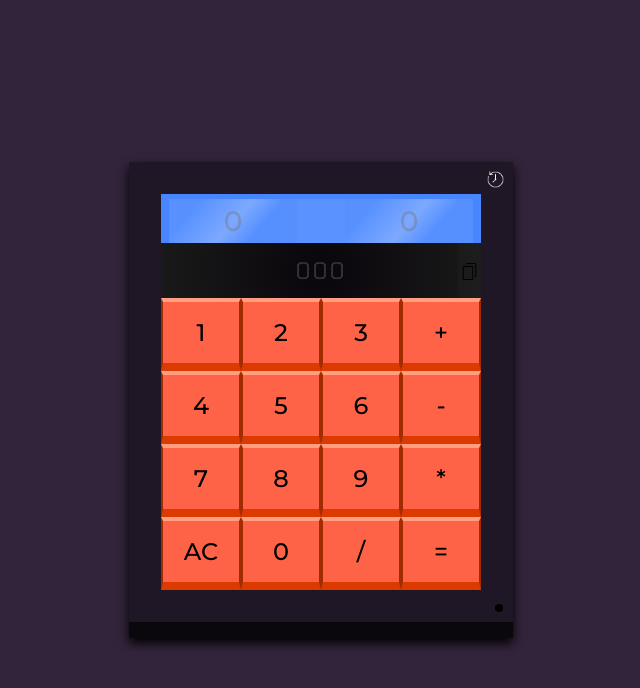
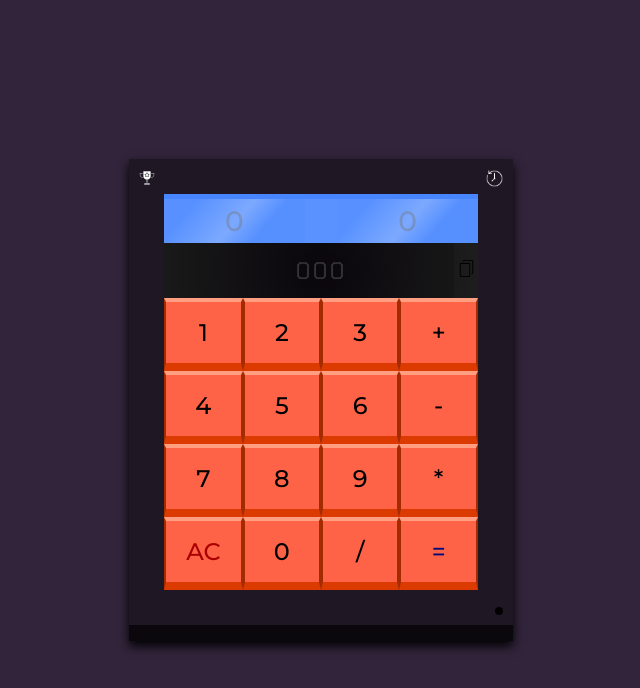
Before and after one commit to RafaelD-S/Calculadora-React, a React (Vite) app: page / in a window 1280 px wide. Shown: the top 688 px of the page, without its empty margins (319-959 px from the left). Built offline with nearby package versions, Linux system fonts and the light colour scheme.

Commit message:
Adição de Conquistas / Mudança na lógica de calculo / Estilização / Adição de botão para apagar histórico

```diff
--- a/src/components/Calculadora.jsx
+++ b/src/components/Calculadora.jsx
@@ -1,8 +1,9 @@
-import { useState } from "react"
+import { useEffect, useState } from "react"
 import styled, {createGlobalStyle} from "styled-components"
+import {CopyToClipboard} from 'react-copy-to-clipboard';
 import History from '../assets/history.png'
 import Copy from '../assets/copy.png'
-import {CopyToClipboard} from 'react-copy-to-clipboard';
+import Trophy from '../assets/trofeu.png'
 
 
 // Reset e modificações na body
@@ -25,19 +26,19 @@ body {
 
 const ContainerCalculadora = styled.section `
 
+    display: flex;
     position: absolute;
+    top: 0;
     bottom: 0;
-    top: 0;
+    right: 0;
     left: 0;
-    right: 0;
     margin: auto;
-    display: flex;
     flex-direction: column;
     max-width: 24rem;
     max-height: fit-content;
     width: 100%;
-    background-color: rgba(0, 0, 0, 0.365);
-    padding: 2rem;
+    background-color: #201725;
+    padding: 2.2rem;
     box-shadow: 0 5px 10px black;
     transition: left 2s ease-in-out;
     border-bottom: 1rem solid rgba(0, 0, 0, 0.659);
@@ -57,9 +58,9 @@ const AreaDosInputs = styled.div `
     border-top: 5px solid #4786FF;
 
     input {
-        width: 40%;
+        width: 50%;
+        border: none;
         font-size: 1.75rem;
-        border: none;
         padding: .3rem;
         text-align: center;
         background: rgb(255,255,255);
@@ -69,7 +70,7 @@ const AreaDosInputs = styled.div `
        outline: none;
     }
     input:nth-child(2) {
-        width: 15%;
+        width: 11.4%;
         background: rgba(255,255,255, 0.1)
     }
 
@@ -93,18 +94,23 @@ const AreaDosBotoes = styled.div `
     flex-wrap: wrap;
 
     button {
+        font-size: 1.5rem;
         flex-grow: 0;
         flex-shrink: 0;
         border-top: .3rem solid rgb(255, 158, 128);
         border-bottom: .5rem solid rgb(219, 58, 0);
         flex-basis: 25%;
         border-inline: 2px solid rgb(162, 43, 0);
-        font-size: 1.5rem;;
         padding: 1rem 0;
         background-color: #ff6347;
         cursor: pointer;
     }
-
+    .resultado {
+        color: #030978;
+    }
+    .apagar {
+        color: #aa0000;
+    }
 `
 const BotaoSecreto = styled.div `
 
@@ -119,20 +125,16 @@ const BotaoSecreto = styled.div `
 const BotaoHistorico = styled.div `
 
     position: absolute;
-    top: 9px;
-    right: 9px;
+    top: 11px;
+    right: 10px;
     cursor: pointer;
     z-index: +3;
-    transition: opacity .2s ease;
 
     img {
         width: 17px;
     }
-    &:active {
-        opacity: .6;
-    }
 `
-const ContainerHistorico = styled.div `
+const ContainerHistorico = styled.section `
 
     position: absolute;
     z-index: +2;
@@ -146,22 +148,28 @@ const ContainerHistorico = styled.div `
     display: flex;
     align-items: center;
     justify-content: center;
+    flex-direction: column;
 
+    div:nth-child(1) {
+        border: 2px solid gray;
+        padding: .5rem;
+        width: 90%;
+        overflow: hidden scroll;
+        height: 77%;
+        background: radial-gradient(circle, rgba(0, 0, 0, 0.653) 10%, rgb(25, 25, 25) 98%);
+    }
+    div::-webkit-scrollbar {
+        display: none;
+    }
     ul {
-        width: 90%;
-        height: 84%;
+        display: flex;
+        flex-direction: column-reverse;
         list-style: none;
-        border: 2px solid gray;
-        display: flex;
-        padding: .5rem;
-        overflow: hidden;
-        justify-content: flex-end;
-        flex-direction: column-reverse;
-        background: radial-gradient(circle, rgba(0, 0, 0, 0.653) 10%, rgb(25, 25, 25) 98%);
     }
     ul li {
         color: #fff;
         font-family: "Chakra Petch";
+    	overflow-wrap: break-word;
         font-size: 1.25rem;
         padding: .6rem 1rem;
         margin: .2rem 0;
@@ -169,12 +177,25 @@ const ContainerHistorico = styled.div `
         background-color: rgba(73, 108, 77, 0.112);
     }
 `
+const BotaoApagarHistorico = styled.div `
+    width: 90%;
+    text-align: center;
+    background-color: rgba(0,0,0,0.5);
+    letter-spacing: 2px;
+    padding: .35rem;
+    cursor: pointer;
+    transition: letter-spacing .1s ease;
+
+    &:hover {
+        letter-spacing: 2.5px;
+    }
+`
 
 const BotaoCopiar = styled.div `
 
     position: absolute;
     top: 5rem;
-    right: 2rem;
+    right: 2.2rem;
     height: 3.7rem;
     display: flex;
     align-items: center;
@@ -199,14 +220,111 @@ const CopiadoComSucesso = styled.div `
     color: #fff;
     position: absolute;
     height: 2rem;
-    left: 2rem;
-    right: 2rem;
+    left: 2.2rem;
+    right: 2.2rem;
     display: flex;
     align-items: center;
     justify-content: center;
     overflow: hidden;
     transition: top .15s ease-in-out;
 
+`
+const BotaoConquistas = styled.div `
+
+    position: absolute;
+    display: flex;
+    top: 11px;
+    left: 10px;
+    cursor: pointer;
+    z-index: +3;
+    border-radius: 50%;
+
+    img {
+        width: 16px;
+        height: 16px;
+    }
+
+`
+const ContainerConquistas = styled.section `
+    position: absolute;
+    top: 0;
+    left: 0;
+    right: 0;
+    z-index: +2;
+    background-color: #201725;
+    overflow: hidden;
+    color: white;
+    display: flex;
+    align-items: center;
+    justify-content: center;
+
+ ul {
+	width: 90%;
+	height: 84%;
+	list-style: none;
+	border: 2px solid gray;
+	padding: .5rem;
+	gap: 8px;
+	overflow: hidden;
+	display: flex;
+	justify-content: flex-end;
+	flex-direction: column-reverse;
+	background: radial-gradient(circle, rgba(0, 0, 0, 0.653) 10%, rgb(25, 25, 25) 98%);
+	}
+ ul li {
+	color: #fff;
+	display: flex;
+	justify-content: flex-start;
+	align-items: center;
+	letter-spacing: 1px;
+	border: 1px solid gold;
+    box-shadow: inset 0 0 5px rgb(255, 153, 0);
+	background-color: #2017255c;
+	padding: .5rem 1rem;
+	gap: 15px;
+	font-family: "Chakra Petch";
+    }
+ ul img {
+	width: 30px;
+	height: 30px;
+}
+`
+
+const AlertConquista = styled.section `
+
+    background-color: rgba(31, 34, 47, 0.868);
+    display: flex;
+    justify-content: flex-start;
+    display: flex;
+    color: #fff;
+    position: absolute;
+    max-width: 27.5rem;
+    width: 90%;
+    border-radius: 50px;
+    margin: auto;
+    border: 1px solid rgba(255, 217, 0, 0.802);
+    border-inline: 3px solid rgb(255, 153, 0);
+    z-index: +4;
+    left: 0;
+    right: 0;
+    padding: .65rem 1rem;
+    transform: top .5s ease-in-out;
+    box-shadow: 0 0 5px gold;
+    transition: top .4s cubic-bezier(0.95, -0.24, 0, 1.25);
+
+    h3 {
+        color: rgb(241, 215, 41);
+    }
+    div {
+        display: flex;
+        flex-direction: column;
+        padding-left: 1rem;
+        justify-content: space-around;
+    }
+    figure, img {
+        width: 2.5rem;
+        height: 2.5rem;
+    }
 `
 
 export default function Calculadora() {
@@ -241,88 +359,126 @@ export default function Calculadora() {
         {
             caracter: 1,
             tipo: "numero",
-            displayInicial: true
+            displayInicial: true,
         },
         {
             caracter: 2,
             tipo: "numero",
-            displayInicial: true
+            displayInicial: true,
         },
         {
             caracter: 3,
             tipo: "numero",
-            displayInicial: true
+            displayInicial: true,
         },
         {
             caracter: "+",
             tipo: "operador",
-            displayInicial: true
+            displayInicial: true,
         },
         {
             caracter: 4,
             tipo: "numero",
-            displayInicial: true
+            displayInicial: true,
         },
         {
             caracter: 5,
             tipo: "numero",
-            displayInicial: true
+            displayInicial: true,
         },
         {
             caracter: 6,
             tipo: "numero",
-            displayInicial: true
+            displayInicial: true,
         },
         {
             caracter: "-",
             tipo: "operador",
-            displayInicial: true
+            displayInicial: true,
         },
         {
             caracter: 7,
             tipo: "numero",
-            displayInicial: true
+            displayInicial: true,
         },
         {
             caracter: 8,
             tipo: "numero",
-            displayInicial: true
+            displayInicial: true,
         },
         {
             caracter: 9,
             tipo: "numero",
-            displayInicial: true
+            displayInicial: true,
         },
         {
             caracter: "*",
             tipo: "operador",
-            displayInicial: true
+            displayInicial: true,
         },
         {
             caracter: "AC",
             tipo: "apagar",
-            displayInicial: true
+            displayInicial: true,
         },
         {
             caracter: 0,
             tipo: "numero",
-            displayInicial: true
+            displayInicial: true,
         },
         {
             caracter: "/",
             tipo: "operador",
-            displayInicial: true
+            displayInicial: true,
         },
         {
             caracter: "=",
             tipo: "resultado",
-            displayInicial: true
+            displayInicial: true,
         }
     ])
 
-    // Hook para a criação de uma página de histórico de cálculos
+    // Conquistas:
+    // - Botão secreto            (Segredos secretos)
+    // - Dividir por zero         (... Por que!?)
+    // - Elevar um número enorme  (Pra que isso???)
+    // - Usar o botão de apagar   (Só eu e você... <3)
+    // - Abrir o histórico        (Eu nunca esqueço!)
+    // - Fazer uma porcentagem    (Porcentagen-ial)
+    // - Copie um resultado       (Copia mas também faz igual)
+
+    // Area para a configuração de conquistas:
+
+    const [conquistaAparecer, setConquistaAparecer] = useState('-10rem')
+
+    const [nomeDaConquista, setNomeDaConquista] = useState('')
+    const [descricaoDaConquista, setDescricaoDaConquista] = useState('')
+
+    const [conquistasCompletas, setConquistasCompletas] = useState([])
+        const [conquistas, setConquistas] = useState([
+            '???', '???', '???','???','???','???', '???'
+])
+    const [efeitoDeConquistaNova, setEfeitoDeConquistaNova] = useState('')
+
+    const completarConquista = (nome, descricao) => {
+        if(conquistasCompletas.indexOf(nome) === -1) {
+            setConquistasCompletas(conquistasCompletas.concat(nome))
+            setConquistas(conquistas.splice(0, 1))
+            setConquistas(conquistas.concat(nome))
+            setEfeitoDeConquistaNova('rgba(225,225,0, .35)')
+
+            setConquistaAparecer('1.25rem')
+            setNomeDaConquista(nome)
+            setDescricaoDaConquista(descricao)
+            setTimeout(() => {
+                setConquistaAparecer('-5rem')
+            }, 3000);
+        }
+    }
+
+
+   // Hook para a criação de uma sessão de histórico de cálculos
     const [historico, setHistorico] = useState([])
-
     // Hooks para, respectivamente: Resposta do cálculo, A operação(+, -, etc.), o primeiro e o segundo valor.
     const[calculo, setCalculo] = useState('')
     const[operador, setOperador] = useState('')
@@ -335,88 +491,116 @@ export default function Calculadora() {
     // função chamada por todos os botôes da calculadora
     const aplicar = (e) => {
 
-    if(mudar && e.target.className == "numero") { // primeiro número
+    // Número
+    if(mudar && e.target.className == "numero") {
         setPrimeiroValor(primeiroValor + e.target.innerText)
         }
-        else if(mudar == false && e.target.className == "numero") { // segundo número
+        else if(mudar == false && e.target.className == "numero") {
             setSegundoValor(segundoValor + e.target.innerText)
         }
-        else if(e.target.className == "operador") { // operador
+
+        // Operador
+        else if(e.target.className == "operador") {
             setOperador(e.target.innerText)
             setMudar(false)
         }
-        else if(e.target.className == "apagar") { // apagar
+
+        // Apagar
+        else if(e.target.className == "apagar") {
             setOperador('')
             setPrimeiroValor('')
             setSegundoValor('')
             setCalculo('')
             setMudar(true)
+            completarConquista('Só eu e você... <3', 'Use o botão de limpar a calculadora')
         }
-        else if(e.target.className == "virgula") { // Adcionar vírgula
-            if(mudar) {
+
+        // Adcionar Vírgula
+        else if(e.target.className == "virgula" && mudar) {
             setPrimeiroValor(primeiroValor + '.')
-            } else {
+        }
+        else if(e.target.className == 'virgula'){
             setSegundoValor(segundoValor + ".")
         }
+
+        // Deixar Números negativos
+        else if(e.target.className == "negativo" && mudar && primeiroValor.charAt(0) == '-') {
+            setPrimeiroValor(primeiroValor.slice(1))
         }
-        else if(e.target.className == "negativo") { // Negativizar um número
-            if(mudar) {
-                if(primeiroValor.charAt(0) == "-") {
-                    setPrimeiroValor(primeiroValor.slice(1))
-                } else {
+        else if(e.target.className == 'negativo' && mudar) {
             setPrimeiroValor("-" + primeiroValor)
         }
-
-            } else {
-                if(segundoValor.charAt(0) == "-") {
+        else if(e.target.className == 'negativo' && segundoValor.charAt(0) == '-') {
             setSegundoValor(segundoValor.slice(1))
-                } else {
+        }
+        else if(e.target.className == 'negativo') {
             setSegundoValor("-" + segundoValor)
         }
+
+        // Caso pressionarmos o botão de realizar o cálculo
+        else if(e.target.className == "resultado" && primeiroValor == '-' || segundoValor == '-' || primeiroValor == '' || segundoValor == ''){
+            setCalculo("Ta faltando número")
+        }
+        // soma
+        else if(e.target.className == "resultado" && operador == "+") {
+            setCalculo(+primeiroValor + +segundoValor)
+            setHistorico(historico.concat(`${primeiroValor} ${operador} ${segundoValor} = ${+primeiroValor + +segundoValor}`))
+        }
+         // subtração
+        else if(e.target.className == "resultado" && operador == "-") {
+            setCalculo(primeiroValor - segundoValor)
+            setHistorico(historico.concat(`${primeiroValor} ${operador} ${segundoValor} = ${+primeiroValor - +segundoValor}`))
+        }
+        // multiplicação
+        else if(e.target.className == "resultado" && operador == "*") {
+            setCalculo(+primeiroValor * +segundoValor)
+            setHistorico(historico.concat(`${primeiroValor} ${operador} ${segundoValor} = ${+primeiroValor * +segundoValor}`))
+        }
+        // divisão
+        else if(e.target.className == "resultado" && operador == "/" && segundoValor == 0) {
+            setCalculo("... Por quê!?")
+            completarConquista('... Por quê!?', 'Divida por zero... por algum motivo')
+        }
+        else if(e.target.className == "resultado" && operador == "/") {
+            setCalculo(+primeiroValor / +segundoValor)
+            setHistorico(historico.concat(`${primeiroValor} ${operador} ${segundoValor} = ${+primeiroValor / +segundoValor}`))
+        }
+        // potenciação
+        else if(e.target.className == "resultado" && operador == "^" && (+primeiroValor) ** (+segundoValor) == Infinity) {
+            setCalculo("Pra que isso???")
+            completarConquista('Pra que isso??', 'Faça uma conta infinitamente grande')
+        }
+        else if(e.target.className == "resultado" && operador == "^") {
+            setCalculo((+primeiroValor) ** (+segundoValor))
+            setHistorico(historico.concat(`${primeiroValor} ${operador} ${segundoValor} = ${(+primeiroValor) ** (+segundoValor)}`))
+        }
+        // porcentagem
+        else  {
+            setCalculo((+primeiroValor * +segundoValor) / 100)
+            setHistorico(historico.concat(`${primeiroValor} ${operador} ${segundoValor} = ${(+primeiroValor * +segundoValor) / 100} `))
+            completarConquista('Por cem ta gen-ial', 'Faça um cálculo de porcentagem')
     }
 }
 
-    // Caso pressionarmos o botão de realizar o cálculo
-        else if(e.target.className == "resultado") {
-            if(primeiroValor == '-' || segundoValor == '-'){
-                setCalculo("Ta faltando número")
+    // Quando o calculo for efeituado, mudar o primeiro número para ao resultado
+    useEffect(() => {
+        if(Number(calculo)) {
+            setPrimeiroValor(calculo)
+            setSegundoValor('')
         }
-            else if(operador == "+") { // soma
-                setCalculo(+primeiroValor + +segundoValor)
-                setHistorico(historico.concat(primeiroValor + " " + operador + " " + segundoValor + " = " + (+primeiroValor + +segundoValor)))
+    }, [calculo])
+
+    // hook para animar a calculadora
+    const [animacao, setAnimacao] = useState('')
+
+    // Quando completar todas as conquistas.
+    useEffect(() => {
+        if(conquistasCompletas.length == 7) {
+            setAnimacao('dourado 2s infinite linear')
+            alert("PARABÉNS!! VOCÊ DESBLOQUEOU TODAS AS CONQUISTAS! <3")
         }
-            else if(operador == "-") { // subtração
-                setCalculo(+primeiroValor - +segundoValor)
-                setHistorico(historico.concat(primeiroValor + " " + operador + " " + segundoValor + " = " + (+primeiroValor - +segundoValor)))
-            }
-            else if(operador == "*") { // multiplicação
-                setCalculo(+primeiroValor * +segundoValor)
-                setHistorico(historico.concat(primeiroValor + " " + operador + " " + segundoValor + " = " + (+primeiroValor * +segundoValor)))
-            }
-            else if(operador == "/") { // divisão
-                if(segundoValor == 0) {
-                    setCalculo("... Por quê!?")
-                } else {
-                    setCalculo(+primeiroValor / +segundoValor)
-                    setHistorico(historico.concat(primeiroValor + " " + operador + " " + segundoValor + " = " + (+primeiroValor / +segundoValor)))
-                }
-            }
+    }, [conquistasCompletas])
 
-            // (SEGREDO)
-            else if(operador == "^") {
-                if((+primeiroValor) ** (+segundoValor) == Infinity) {
-                    setCalculo("Pra que isso???")
-                } else {
-                    setCalculo((+primeiroValor) ** (+segundoValor))
-                    setHistorico(historico.concat(primeiroValor + " " + operador + " " + segundoValor + " = " + ((+primeiroValor) ** (+segundoValor))))
-                }
-            }
-            else  {
-                setCalculo((+primeiroValor * +segundoValor) / 100)
-                setHistorico(historico.concat(primeiroValor + " " + operador + " " + segundoValor + " = " + ((+primeiroValor * +segundoValor) / 100)))
-            }
-        }
-    }
     // Função para quando clicarmos em um dos espaços de cálculo, esse espaço estará ativo para mudanças (mudar == true, mudar == false)
     const focar = (e) => {
         if(e.target.value == primeiroValor) {
@@ -426,21 +610,18 @@ export default function Calculadora() {
         }
     }
 
-    const [animacao, setAnimacao] = useState('')
     const [modalSecreto, setModalSecreto] = useState(true)
 
-    // Funçãp para ativar e desativar o botão secreto dos cálculos complexos
+    // Função para ativar e desativar o botão secreto dos cálculos complexos
     const funcaoSecreta = () => {
         if(modalSecreto) {
             setDisplayBotoesSecretos(true)
-            alert("Parabéns!! você achou o botão secreto!  ||  Agora é possível fazer contas mais complexas!")
-            setAnimacao("color 2s infinite linear")
             setModalSecreto(false)
+            completarConquista("Segredos secretos", "Agora é possível fazer contas mais complexas")
         }
         else {
             setDisplayBotoesSecretos(false)
             setModalSecreto(true)
-            setAnimacao('')
         }
     }
 
@@ -452,10 +633,36 @@ export default function Calculadora() {
         if(historicoModal == true) {
             setBotaoHistorico('0%')
             setHistoricoModal(false)
-        }
-        else {
+            completarConquista('Eu nunca esqueço!!', 'Descubra a sessão de histórico')
+
+            setBotaoConquistas('100%')
+            setConquistaModal(true)
+        } else {
             setBotaoHistorico('100%')
             setHistoricoModal(true)
+        }
+    }
+
+    // Limpar histórico de contas
+    const limparHistorico = () => {
+        setHistorico([])
+    }
+
+    // Abrir e fechar gaveta de conquistas
+    const [botaoConquistas, setBotaoConquistas] = useState('100%')
+    const [conquistaModal, setConquistaModal] = useState(true)
+
+    const botaoConquistaClique = () => {
+        if(conquistaModal == true) {
+            setBotaoConquistas('0%')
+            setConquistaModal(false)
+            setEfeitoDeConquistaNova('')
+
+            setHistoricoModal(true)
+            setBotaoHistorico('100%')
+        } else {
+            setBotaoConquistas('100%')
+            setConquistaModal(true)
         }
     }
 
@@ -463,6 +670,7 @@ export default function Calculadora() {
     const [gavetaCopiado, setGavetaCopiado] = useState('3rem')
     const copia = () => {
         if(calculo != '') {
+            completarConquista('Copia e também faz igual', 'Copie um resultado de conta')
             setGavetaCopiado('5rem')
             setTimeout(() => {
                 setGavetaCopiado('3rem')
@@ -471,14 +679,34 @@ export default function Calculadora() {
     }
 
 
+
     return (
         <>
             <GlobalStyle/>
             <ContainerCalculadora style={{animation: animacao}}>
+
                 <BotaoHistorico onClick={botaoHistoricoClique}>
                     <img src={History} alt="" />
                 </BotaoHistorico>
+                <BotaoConquistas onClick={botaoConquistaClique} style={{backgroundColor: efeitoDeConquistaNova}}>
+                    <img src={Trophy} alt="" />
+                </BotaoConquistas>
+
+                <ContainerConquistas style={{bottom: botaoConquistas}} className="teste">
+                    <ul>
+                        {/* Map para mostrar todas as contas feitas no historico*/}
+                        {conquistas.map( (item) => (
+                            <li>
+                                <img src={Trophy} alt="" />
+                                {item}
+                            </li>
+                        ))}
+                    </ul>
+                </ContainerConquistas>
+
+
                 <ContainerHistorico style={{bottom: botaoHistorico}}>
+                <div>
                     <ul>
                         {/* Map para mostrar todas as contas feitas no historico*/}
                         {historico.map( (item) => (
@@ -487,13 +715,19 @@ export default function Calculadora() {
                             </li>
                         ))}
                     </ul>
+                </div>
+                <BotaoApagarHistorico onClick={limparHistorico}>APAGAR HISTÓRICO</BotaoApagarHistorico>
                 </ContainerHistorico>
+
+
                 <AreaDosInputs>
                     <input type="text" value={primeiroValor} onClick={focar} placeholder="0"/>
                     <input type="text" disabled value={operador}/>
                     <input type="text" value={segundoValor} onClick={focar} placeholder="0"/>
                 </AreaDosInputs>
+
             <AreaResposta type="text" value={calculo} placeholder="000" disabled/>
+
             {/* Propriedade específica para copiar coisas para a area de trabalho */}
                 <CopyToClipboard text={calculo}>
                     <BotaoCopiar onClick={copia}>
@@ -503,6 +737,7 @@ export default function Calculadora() {
                 <CopiadoComSucesso style={{top: gavetaCopiado}}>
                     Copiado com sucesso
                 </CopiadoComSucesso>
+
                 <AreaDosBotoes>
                 {/* map par achamar os botões extras */}
                     {displayBotoesSecretos && botoesSecretos.map((item) => (
@@ -511,14 +746,31 @@ export default function Calculadora() {
                         </button>
                     ))}
                 {/*
-                 Map para chamar todos os botões com númeoros, operações, entre outros.
+                 Map para chamar todos os botões com números, operações, entre outros.
                  Cada botão ativa a função "aplicar" quando clicado, possui uma classe que represente seu tipo (numero, operação, etc.)
                  Mostre no botão o item caracter do array de objeto
                 */}
-                    {botoes.map((item) => item.displayInicial === true?  <button onClick={aplicar} className={item.tipo} >{item.caracter}</button>:"")}
+
+                    {botoes.map((item) => (
+                        <button onClick={aplicar} className={item.tipo} style={{backgroundColor: item.backgroundColor}}>{item.caracter}</button>
+                    ))}
                 </AreaDosBotoes>
+
                 <BotaoSecreto onClick={funcaoSecreta}/>
+
             </ContainerCalculadora>
+
+            <AlertConquista className="teste" style={{top: conquistaAparecer}}>
+                <figure>
+                    <img src={Trophy} alt="" />
+                </figure>
+                <div>
+                <h3>
+                    {nomeDaConquista}
+                </h3>
+                <h5>{descricaoDaConquista}</h5>
+                </div>
+            </AlertConquista>
         </>
     )
 }
```
Also changed, not shown: src/index.css (+20 -7 lines), src/assets/trofeu.png (added). Lines whose indentation alone changed are shown as unchanged.
